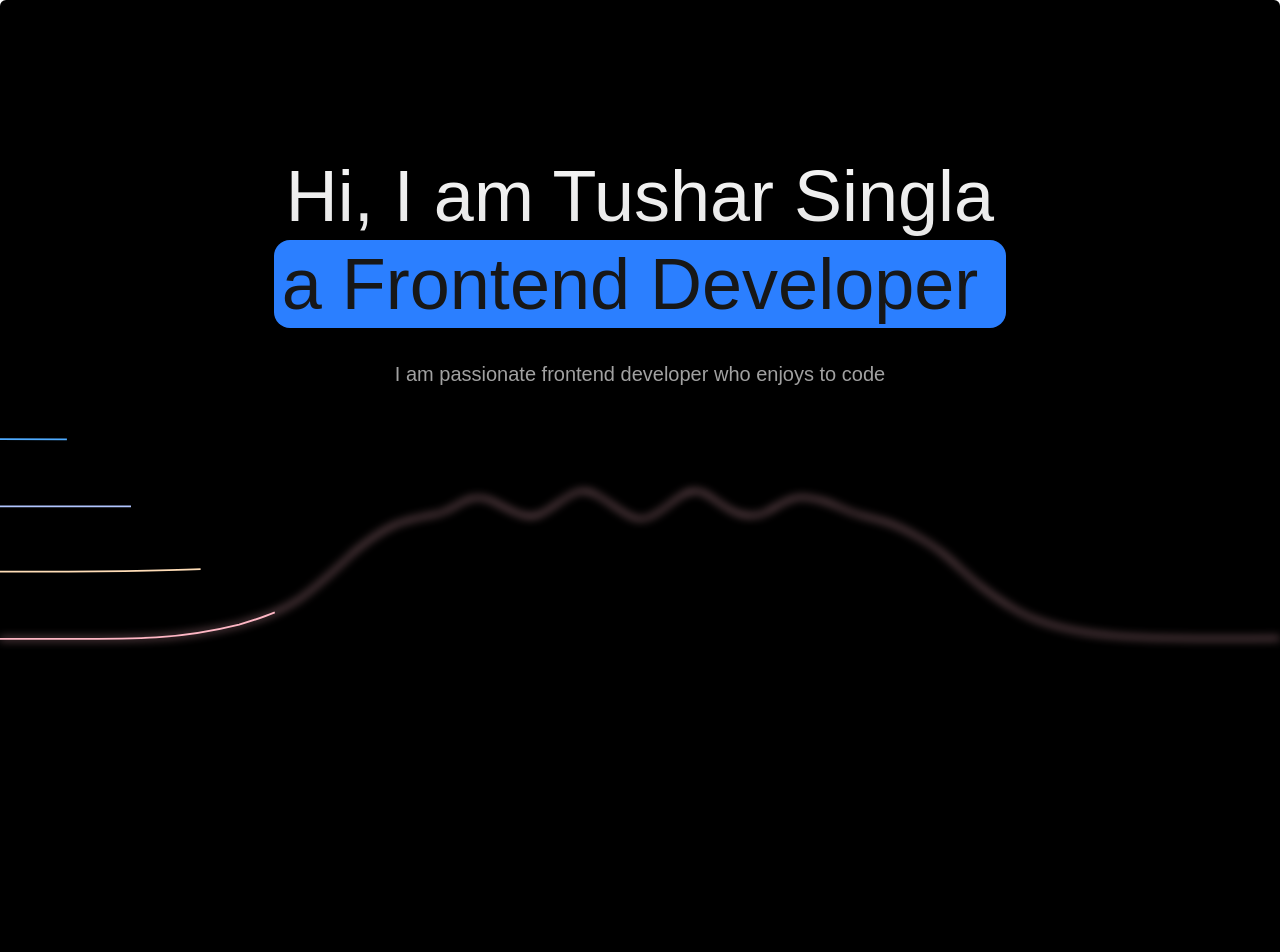
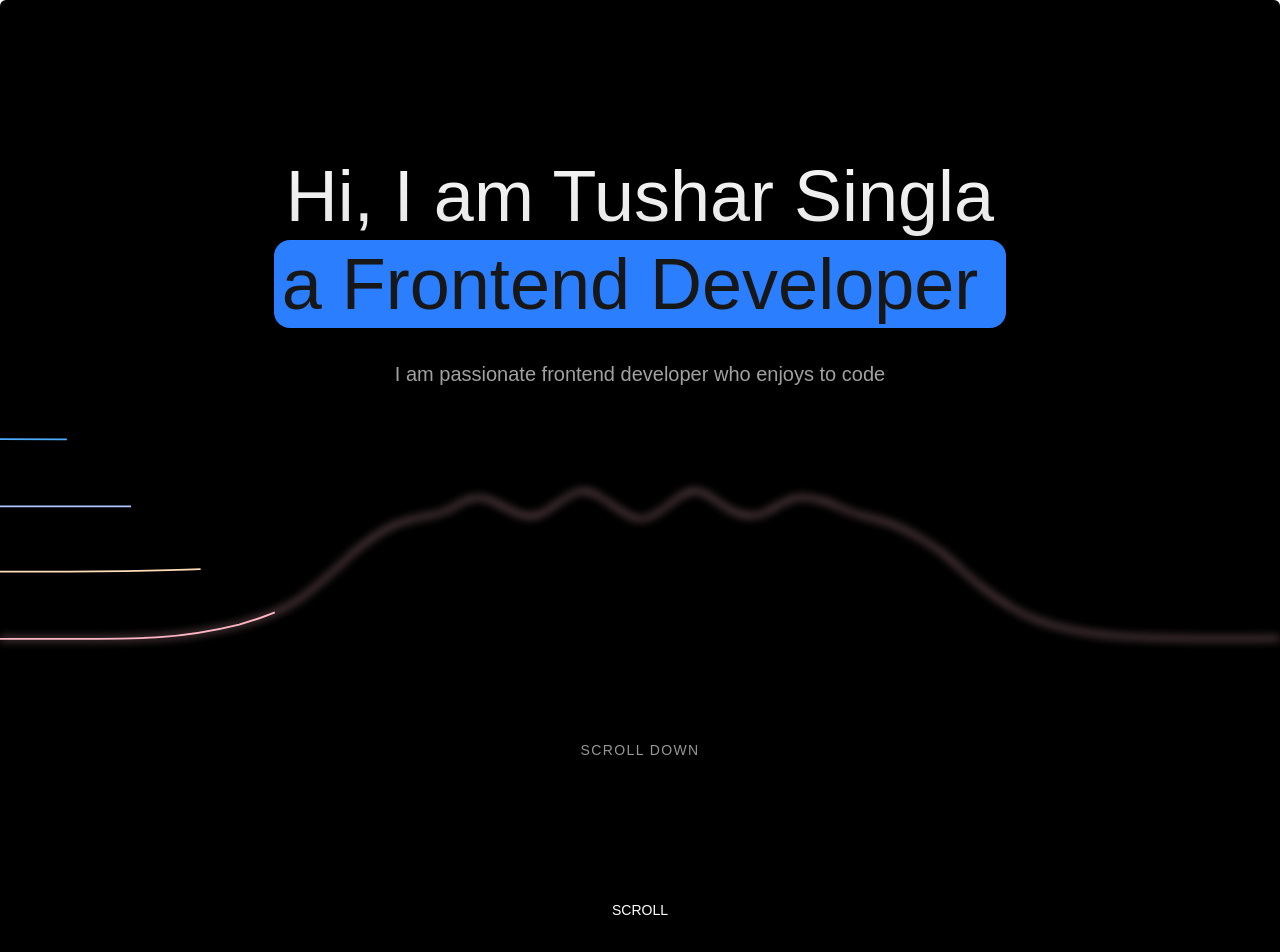
Before and after one commit to Tushar8466/redesigned-journey, a Next.js app: page / in a window 1280 px wide. Shown: the top 952 px of the page. Built offline with nearby package versions, Linux system fonts and the light colour scheme.

Commit message:
feat: Implement an animated scroll indicator in HeroSection and apply minor UI adjustments to GoogleGeminiEffect.

```diff
--- a/src/components/HeroSection.tsx
+++ b/src/components/HeroSection.tsx
@@ -26,15 +26,25 @@ export default function HeroSection() {
     pathLengthFifth,
   ];
 
+
+  const scrollIndicatorOpacity = useTransform(scrollYProgress, [0, 0.15], [1, 0]);
+
   return (
     <div
       ref={containerRef}
       className="h-[400vh] bg-black w-full dark:border dark:border-white/[0.1] rounded-md relative pt-40 overflow-clip"
     >
-    <GoogleGeminiEffect
+      <GoogleGeminiEffect
         pathLengths={pathLengths}
         className="sticky top-0 h-screen w-full"
-    />
+      />
+
+      <div
+        style={{ opacity: scrollIndicatorOpacity.get() }}
+        className="fixed bottom-10 left-1/2 -translate-x-1/2 z-50 text-white/60 text-sm font-light tracking-widest pointer-events-none animate-pulse"
+      >
+        SCROLL DOWN
+      </div>
     </div>
   );
 }
--- a/src/components/ui/google-gemini-effect.tsx
+++ b/src/components/ui/google-gemini-effect.tsx
@@ -28,14 +28,24 @@ export const GoogleGeminiEffect = ({
       <p className="text-lg md:text-7xl font-normal pb-4 text-center bg-clip-text text-transparent bg-gradient-to-b from-neutral-100 to-neutral-300">
         <div className="flex flex-col items-center">
           <span>Hi, I am Tushar Singla</span>
-          <FlipWords words={[ "a Student", "a Frontend Developer" , "passionate towards coding"]} className="rounded-2xl p-2 bg-blue-500 mt-2"/>
+          <FlipWords
+            words={[
+              "a Student",
+              "a Frontend Developer",
+              "passionate towards coding",
+            ]}
+            className="rounded-2xl p-2 bg-blue-500 mt-2"
+          />
         </div>
       </p>
       <p className="text-xs md:text-xl font-normal text-center text-neutral-400 mt-4 max-w-lg mx-auto">
         {description ||
           `I am passionate frontend developer who enjoys to code `}
       </p>
-      <div className="w-full h-[890px] -top-60 md:-top-40  flex items-center justify-center bg-red-transparent absolute "></div>
+      <div className="w-full h-222.5 -top-60 md:-top-40  flex items-center justify-center bg-red-transparent absolute "></div>
+      <div className="absolute bottom-10 left-1/2 -translate-x-1/2 z-40 text-white uppercase text-sm">
+        scroll
+      </div>
       <svg
         width="1440"
         height="890"
```
